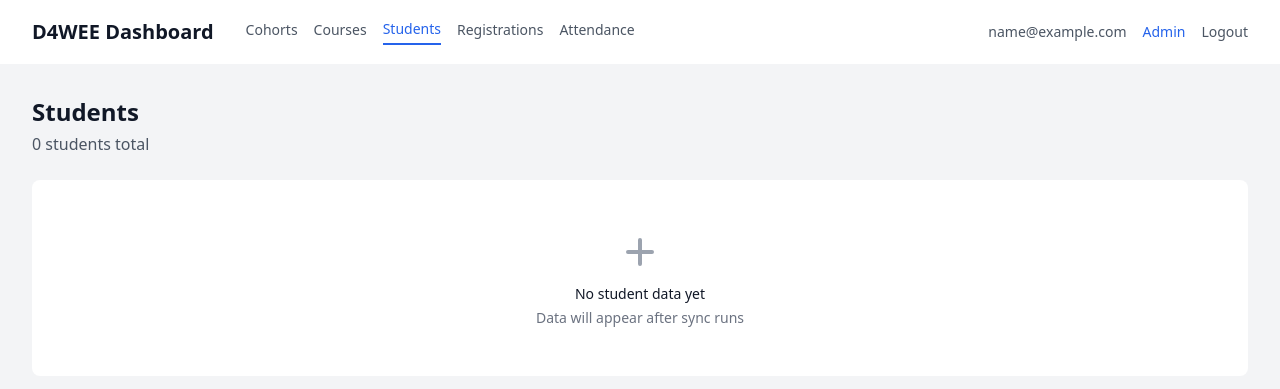
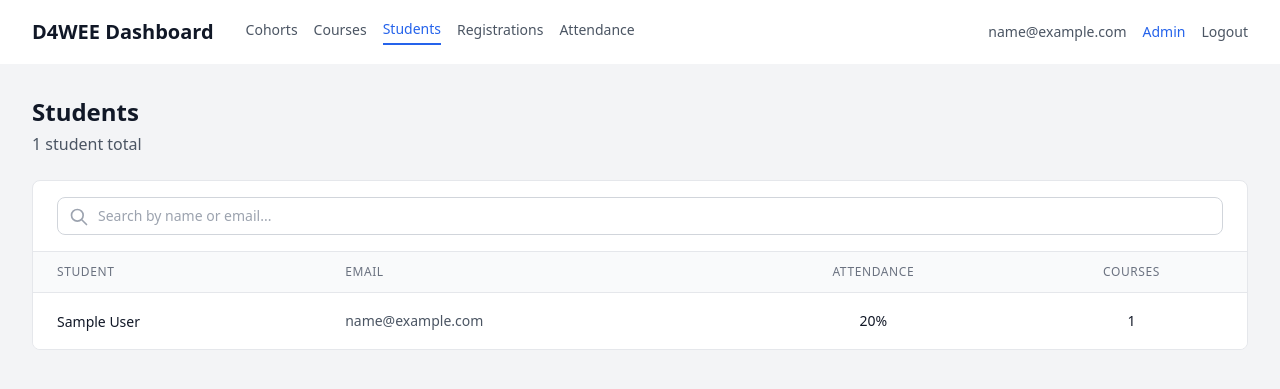
Before and after one commit to codeforpakistan/d4wee, a Django app: page /students/ in a window 1280 px wide. Shown: the top 389 px of the page. Run offline with Django 5.2, Linux system fonts and the light colour scheme; a user stored in the database is signed in; data comes from the database, SQL or seed files in the repository; tables that the repository leaves empty hold one stand-in row (values such as "Sample post"); some libraries are stand-ins or nearby versions.

Commit message:
Trying simpler queries on students

```diff
--- a/app/templates/app/students_list.html
+++ b/app/templates/app/students_list.html
@@ -21,6 +21,7 @@
                         <th class="px-6 py-3 text-left text-xs font-medium text-gray-500 uppercase tracking-wider">Student</th>
                         <th class="px-6 py-3 text-left text-xs font-medium text-gray-500 uppercase tracking-wider">Email</th>
                         <th class="px-6 py-3 text-center text-xs font-medium text-gray-500 uppercase tracking-wider">Attendance</th>
+                        {% comment %} <th class="px-6 py-3 text-center text-xs font-medium text-gray-500 uppercase tracking-wider">Courses</th> {% endcomment %}
                         <th class="px-6 py-3 text-center text-xs font-medium text-gray-500 uppercase tracking-wider">Courses</th>
                     </tr>
                 </thead>
@@ -34,7 +35,8 @@
                         </td>
                         <td class="px-6 py-4 text-sm text-gray-600">{{ student.email }}</td>
                         <td class="px-6 py-4 text-center text-sm text-gray-900">{{ student.attendance_rate|floatformat:0 }}%</td>
-                        <td class="px-6 py-4 text-center text-sm text-gray-900">{{ student.total_enrollments }}</td>
+                        {% comment %} <td class="px-6 py-4 text-center text-sm text-gray-900">{{ student.total_enrollments }}</td> {% endcomment %}
+                        <td class="px-6 py-4 text-center text-sm text-gray-900">{{ student.enrollment_count }}</td>
                     </tr>
                     {% endfor %}
                 </tbody>
--- a/app/views.py
+++ b/app/views.py
@@ -408,21 +408,21 @@ def students_list(request):
         )
 
     # Filter to only students with active cohort enrollments (using is_active property)
-    students = []
-    for student in all_students:
-        student_enrollments = Enrollment.objects.filter(registration__student=student, registration__status='APPROVED')
-        if any(enrollment.cohort.is_active for enrollment in student_enrollments):
-            students.append(student)
-            # Add total_enrollments attribute
-            active_cohort_ids = [e.cohort.id for e in student_enrollments if e.cohort.is_active]
-            student.total_enrollments = Enrollment.objects.filter(
-                registration__student=student,
-                registration__status='APPROVED',
-                registration__cohort__id__in=active_cohort_ids
-            ).count()
+    # students = []
+    # for student in all_students:
+    #     student_enrollments = Enrollment.objects.filter(registration__student=student, registration__status='APPROVED')
+    #     if any(enrollment.cohort.is_active for enrollment in student_enrollments):
+    #         students.append(student)
+    #         # Add total_enrollments attribute
+    #         active_cohort_ids = [e.cohort.id for e in student_enrollments if e.cohort.is_active]
+    #         student.total_enrollments = Enrollment.objects.filter(
+    #             registration__student=student,
+    #             registration__status='APPROVED',
+    #             registration__cohort__id__in=active_cohort_ids
+    #         ).count()
 
     # Sort by name
-    students = sorted(students, key=lambda s: s.full_name)
+    students = sorted(all_students, key=lambda s: s.full_name)
 
     # Paginate students (20 per page)
     paginator = Paginator(students, 20)
```
